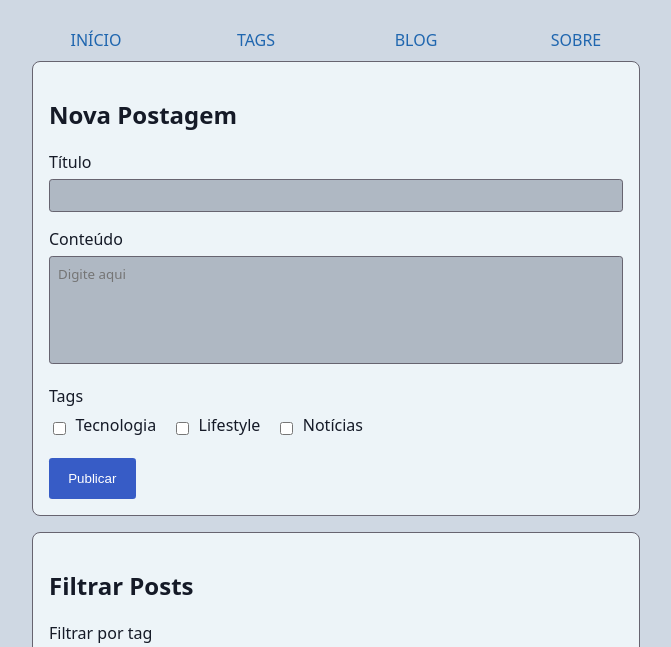
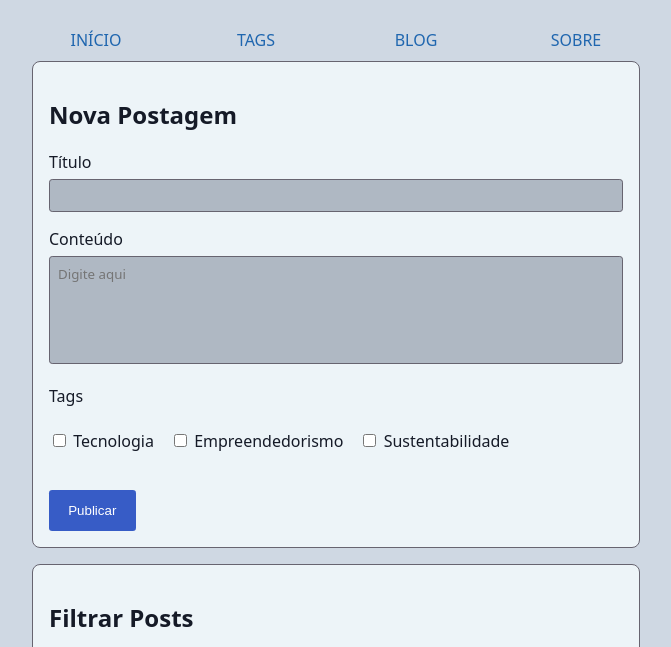
Before and after one commit to Macedo-J247/ifpi-tech, a website: page public/index.html in a window 1280 px wide. Shown: the part 127-774 px from the top of the page, without its empty margins (304-975 px from the left). Drawn offline with Linux system fonts and the light colour scheme; no server answers.

Commit message:
Melhora a interface

```diff
--- a/public/index.html
+++ b/public/index.html
@@ -42,18 +42,24 @@
             <div class="form-group">
                 <label>Tags</label>
                 <div class="tags-group">
-                    <div class="tag-checkbox">
-                        <input type="checkbox" id="tech" value="tecnologia">
-                        <label for="tech">Tecnologia</label>
-                    </div>
-                    <div class="tag-checkbox">
-                        <input type="checkbox" id="lifestyle" value="lifestyle">
-                        <label for="lifestyle">Lifestyle</label>
-                    </div>
-                    <div class="tag-checkbox">
-                        <input type="checkbox" id="news" value="noticias">
-                        <label for="news">Notícias</label>
-                    </div>
+                    <p>
+                        <label for="tecnologia">
+                            <input type="checkbox" id="tecnologia" value="tecnologia">
+                            Tecnologia
+                        </label>
+                    </p>
+                    <p>
+                        <label for="empreendedorismo">
+                            <input type="checkbox" id="empreendedorismo" value="empreendedorismo">
+                            Empreendedorismo
+                        </label>
+                    </p>
+                    <p>
+                        <label for="sustentabilidade">
+                            <input type="checkbox" id="sustentabilidade" value="sustentabilidade">
+                            Sustentabilidade
+                        </label>
+                    </p>
                 </div>
             </div>
 
@@ -61,15 +67,15 @@
         </form>
     </section>
 
-    <section>
+    <section id="tag">
         <h2>Filtrar Posts</h2>
         <div class="form-group">
             <label for="tagFilter">Filtrar por tag</label>
             <select id="tagFilter">
                 <option value="todas">Todas</option>
                 <option value="tecnologia">Tecnologia</option>
-                <option value="lifestyle">Lifestyle</option>
-                <option value="noticias">Notícias</option>
+                <option value="empreendedorismo">Empreendedorismo</option>
+                <option value="sustentabilidade">Sustentabilidade</option>
             </select>
         </div>
     </section>
--- a/public/script.js
+++ b/public/script.js
@@ -88,10 +88,12 @@ function renderPosts(posts) {
 
     postElement.innerHTML = `
                     <div class="post-header">
+                        <div>
                         <h3>${post.title}</h3>
+                        <p class="date">${date}</p>
+                        </div>
                         <div>
-                            <span class="date">${date}</span>
-                            <button class="delete-btn" onclick="deletePost('${post.id}')">Excluir</button>
+                        <button class="delete-btn" onclick="deletePost('${post.id}')">Excluir</button>
                         </div>
                     </div>
                     <div class="post-tags">
@@ -99,10 +101,12 @@ function renderPosts(posts) {
                     </div>
                     <p class="post-content">${post.content}</p>
                     <div id="comments-${post.id}"></div>
+                    <form action="">
                     <div class="comment-form">
-                        <input type="text" class="comment-input" id="comment-${post.id}" placeholder="Digite aqui">
+                        <textarea class="comment-input" id="comment-${post.id}" rows="2" placeholder="Digite aqui" required></textarea>
                         <button onclick="addComment('${post.id}')">Comentar</button>
                     </div>
+                    </form>
                 `;
 
     postsContainer.appendChild(postElement);
@@ -154,8 +158,8 @@ function renderComments(postId, comments) {
     const date = new Date(comment.createdAt).toLocaleDateString('pt-BR');
 
     commentElement.innerHTML = `
-                    <div>${comment.text}</div>
-                    <div class="date">${date}</div>
+                    <p>${comment.text}</p>
+                    <p class="date">${date}</p>
                 `;
 
     commentsContainer.appendChild(commentElement);
--- a/public/style.css
+++ b/public/style.css
@@ -106,12 +106,6 @@ textarea {
     display: flex;
     gap: 1rem;
     flex-wrap: wrap;
-}
-
-.tag-checkbox {
-    display: flex;
-    align-items: center;
-    gap: 0.4rem;
 }
 
 button {
```
